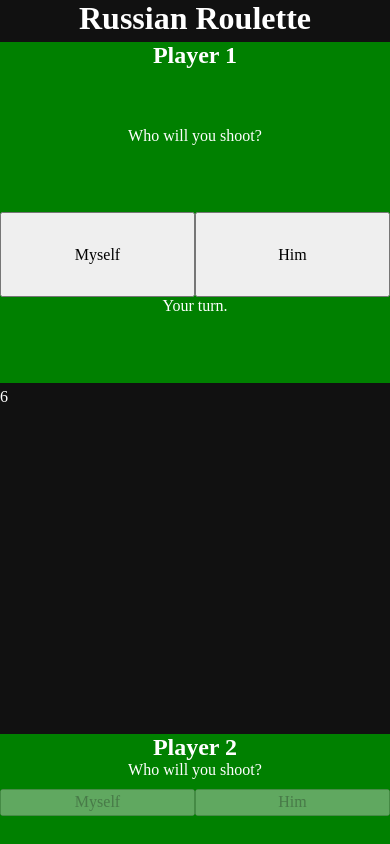
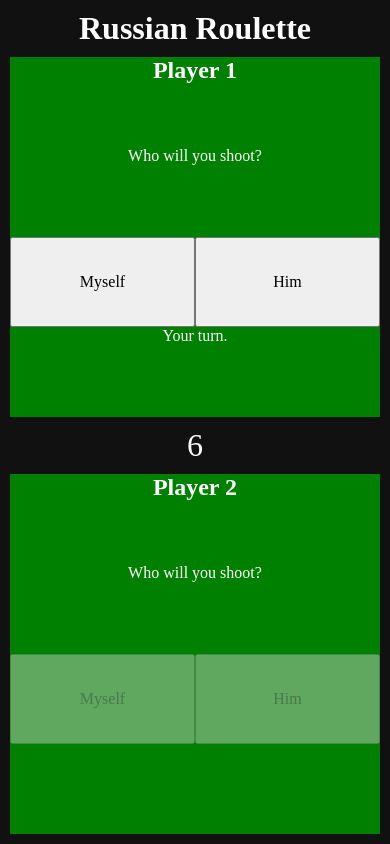
Before and after one commit to lisandroveron/roulette, a plain HTML site: page index.html in a window 390 px wide. Drawn offline with Linux system fonts and the light colour scheme.

Commit message:
Modified: Grid layout.

```diff
--- a/css/index.css
+++ b/css/index.css
@@ -1,14 +1,14 @@
 body{
+	padding: 10px;
 	display: grid;
+	grid-template-columns: 1fr;
+	grid-template-rows: auto 1fr auto 1fr;
 	background-color: #111111;
-	grid-template-columns: 1fr 1fr;
-	grid-template-rows: auto 1fr;
-	gap: 5px;
 	color: white;
+	row-gap: 10px;
 }
 h1{
 	text-align: center;
-	grid-column-end: span 2;
 }
 #p1, #p2{
 	display: grid;
@@ -23,13 +23,7 @@ h1{
 #p1 p, #p2 p{
 	grid-column-end: span 2;
 }
-
-@media screen and (max-width: 600px){
-	body{
-		grid-template-columns: 1fr;
-		grid-template-rows: auto 1fr 1fr;
-	}
-	h1{
-		grid-column-end: span 1;
-	}
+#counter{
+	text-align: center;
+	font-size: 2em;
 }
```
